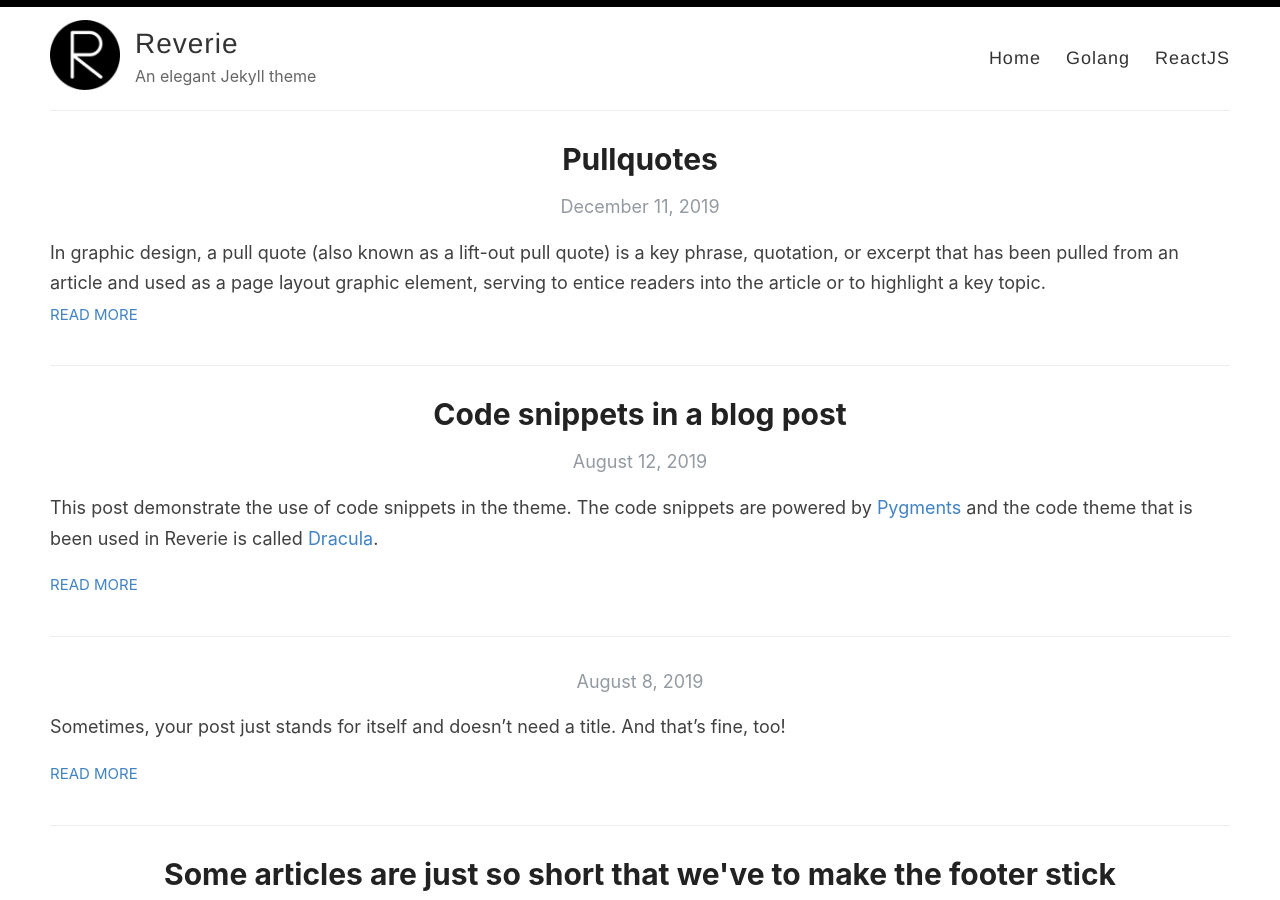
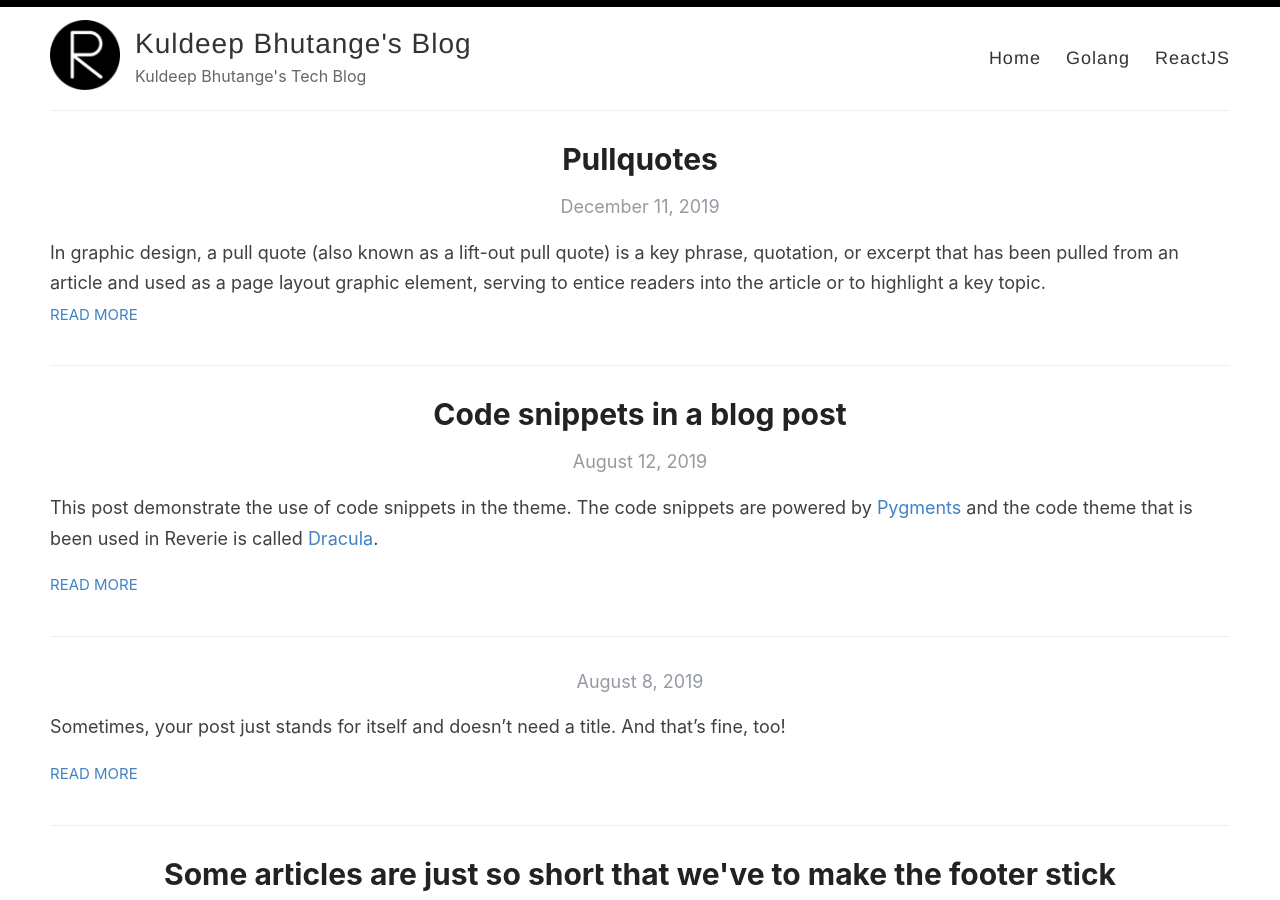
Before and after one commit to KuldeepB-psl/KuldeepB-psl.github.io, a Jekyll site: the page built from index.html, in a window 1280 px wide and 900 px high. Built offline with Jekyll 4.4.1, drawn with Linux system fonts in a browser that asks for light colours; the list of posts is cut into pages by our own code.

Commit message:
fix relative links

```diff
--- a/_config.yml
+++ b/_config.yml
@@ -3,13 +3,13 @@
 #
 
 # Name of your site (displayed in the header)
-name: Reverie
+name: Kuldeep Bhutange's Blog
 
 # Name of the author
-author: Amit Merchant
+author: Kuldeep Bhutange
 
 # Short bio or description (displayed in the header)
-description: An elegant Jekyll theme
+description: Kuldeep Bhutange's Tech Blog
 
 # URL of your avatar or profile pic (you could use your GitHub profile pic)
 avatar: /images/reverie.png
@@ -21,15 +21,15 @@ avatar: /images/reverie.png
 # Includes an icon in the footer for each username you enter
 footer-links:
   dribbble:
-  email: amit.d.merchant@gmail.com
+  email: kuldeep_bhutange@persistent.com
   facebook:
   flickr:
-  github: amitmerchant1990/reverie
+  github: KuldeepB-psl
   instagram:
   linkedin:
   pinterest:
   rss: rss
-  twitter: amit_merchant
+  twitter:
   stackoverflow:
   youtube: # channel/<your_long_string> or user/<user-name>
   googleplus: # anything in your profile username that comes after plus.google.com/
@@ -48,14 +48,14 @@ google_analytics: UA-43339302-11
 
 # Your website URL (e.g. http://amitmerchant1990.github.io or http://www.amitmerchant.com)
 # Used for Sitemap.xml and your RSS feed
-url: http://www.amitmerchant.com/reverie
-enforce_ssl: https://www.amitmerchant.com/reverie
+url: https://kuldeepb-psl.github.io/
+enforce_ssl: https://kuldeepb-psl.github.io/
 
 # If you're hosting your site at a Project repository on GitHub pages
 # (http://yourusername.github.io/repository-name)
 # and NOT your User repository (http://yourusername.github.io)
 # then add in the baseurl here, like this: "/repository-name"
-baseurl: "/reverie"
+baseurl: "/"
 
 #
 # !! You don't need to change any of the configuration flags below !!
```
